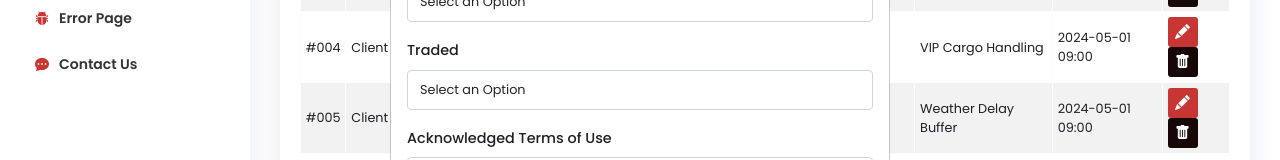
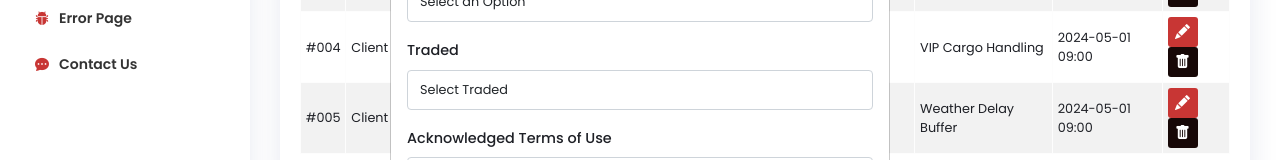
Before and after one commit to amazprashant/Chatventory-Frontend, a React (Vite) app: page /manage-customers in a window 1280 px wide. Both pictures are taken after a click on the button "Add Customer". Shown: the part 508-668 px from the top of the page. Built offline with nearby package versions, Linux system fonts and the light colour scheme.

Commit message:
updating the modal

```diff
--- a/src/pages/Customers.tsx
+++ b/src/pages/Customers.tsx
@@ -49,7 +49,6 @@ export default function Customers() {
                   Experience
                 </label>
                 <select className="form-select" name="role" required>
-                  <option value="">Select Experience</option>
                   <option value="">Select Experience</option>
                   <option value="Twitter Trade Sentiment" >Twitter Trade Sentiment</option>
                   <option value="AI Stock News Analysis" >AI Stock News Analysis</option>
@@ -219,8 +218,8 @@ export default function Customers() {
             <div>
               <label className="form-label">Subscription</label>
               <select className="form-control">
-                <option>Basic</option>
-                <option>Premium</option>
+                <option value="basic">Basic</option>
+                <option value="professional">Professional</option>
               </select>
             </div>
 
@@ -228,17 +227,27 @@ export default function Customers() {
               <label className="form-label">Experience</label>
               <select className="form-control">
                 <option>Select an Option</option>
-                <option>Beginner</option>
-                <option>Expert</option>
+                <option value="Twitter Trade Sentiment" >Twitter Trade Sentiment</option>
+                  <option value="AI Stock News Analysis" >AI Stock News Analysis</option>
+                  <option value="AI Analysts Predictions" >AI Analysts Predictions </option>
+                  <option value="AI Earnings Estimates" >AI Earnings Estimates</option>
+                  <option value="Community Top Ten Stock Picks" >Community Top Ten Stock Picks</option>
+                  <option value="Market Movers">Market Movers</option>
+                  <option value="Chatbot Stock Assistant">Chatbot Stock Assistant</option>
+                  <option value="Charts and Data">Charts and Data</option>
               </select>
             </div>
 
             <div>
               <label className="form-label">Traded</label>
               <select className="form-control">
-                <option>Select an Option</option>
-                <option>Yes</option>
-                <option>No</option>
+                <option value="">Select Traded</option>
+                  <option value="Stocks">Stocks</option>
+                  <option value="ETFs"> ETFs</option>
+                  <option value="Crypto">Crypto </option>
+                  <option value="Fantasy Sports">Fantasy Sports</option>
+                  <option value="Options">Options </option>
+                  <option value="Sports betting" >Sports betting</option>
               </select>
             </div>
 
```
